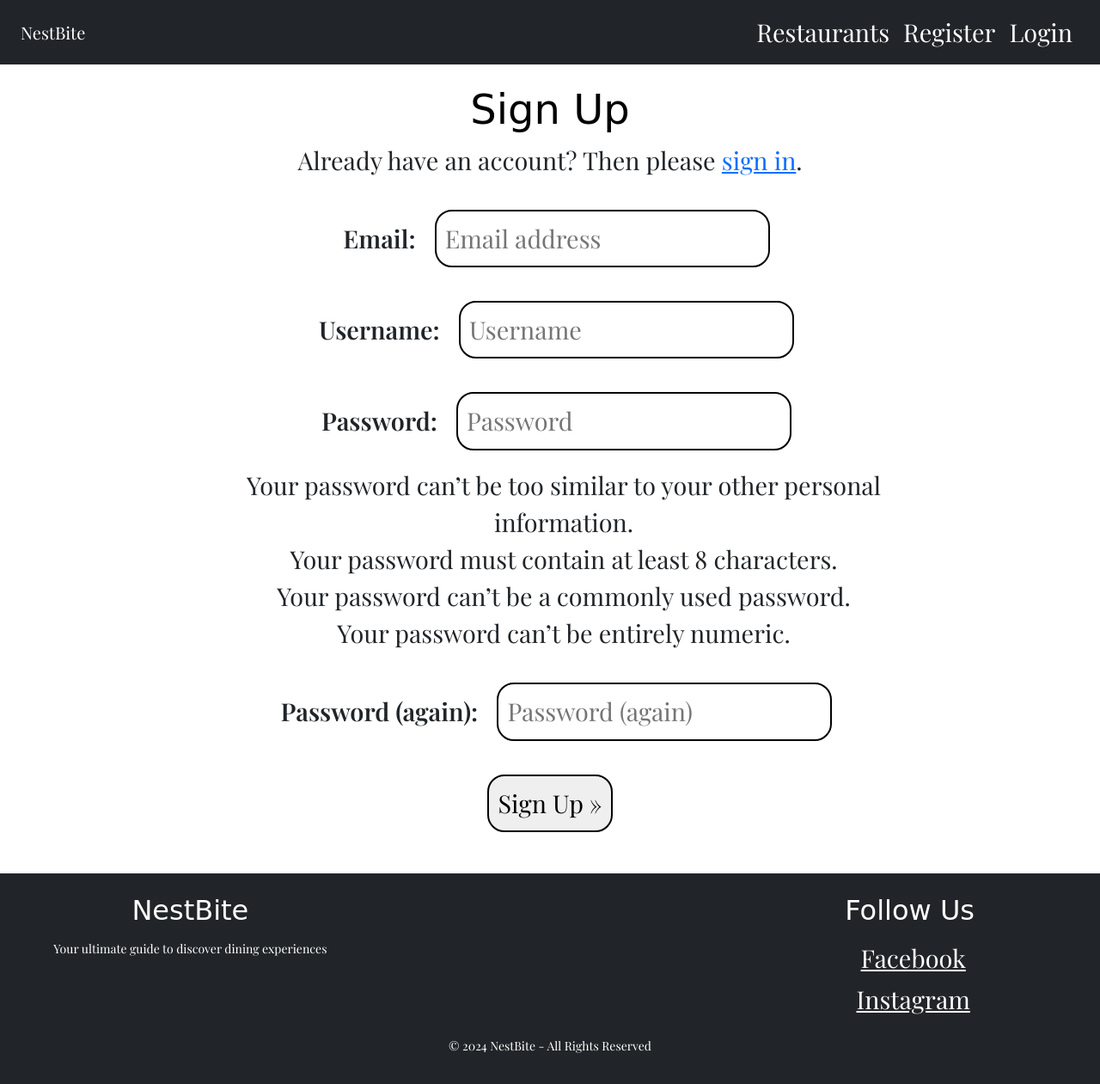
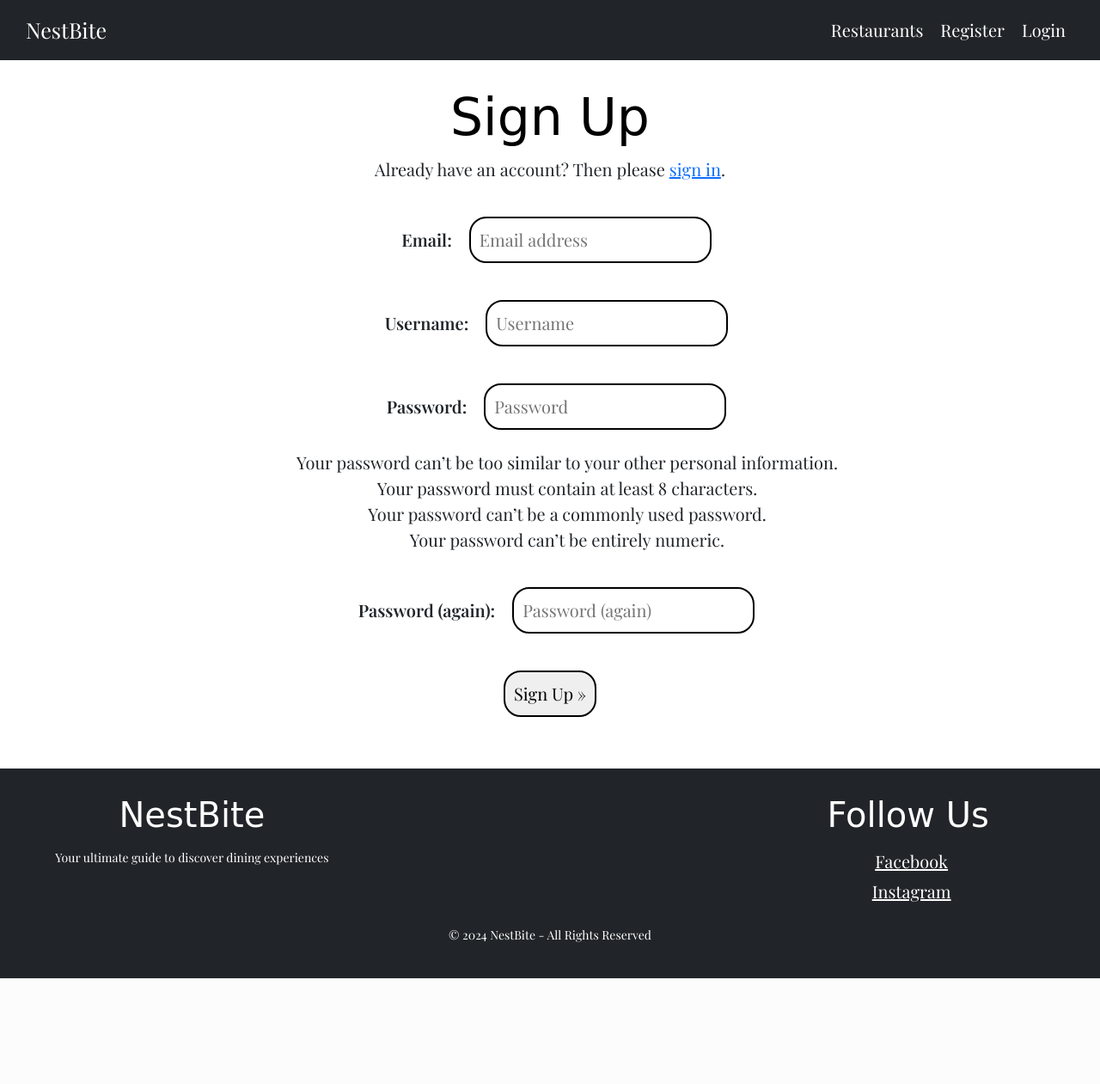
Before and after one commit to ValerioS05/nestbite, a Django app: page /accounts/signup/ in a window 1280 px wide. Shown: the whole page at 86% size. After the commit the page ends 1138 px from the top, so only its background shows below. Run offline with Django 4.2, Linux system fonts and the light colour scheme; some libraries are stand-ins or nearby versions; some web fonts are replaced.

Commit message:
changed font size

```diff
--- a/static/css/style.css
+++ b/static/css/style.css
@@ -6,7 +6,7 @@ html, body {
     flex-direction: column;
     min-height: 100vh;
     font-family: 'Playfair Display', serif;
-    font-size: 1em;
+    font-size: 20px;
 }
 
 /*General font for headings*/
@@ -274,9 +274,6 @@ label[for="id_message"] {
 }
 
 @media screen and (min-width: 1200px) {
-    body {
-        font-size: 1.8em;
-    }
     .rest-btn-container {
         margin-top: 100px;
     }
```
Also changed, not shown: 1 other file.
